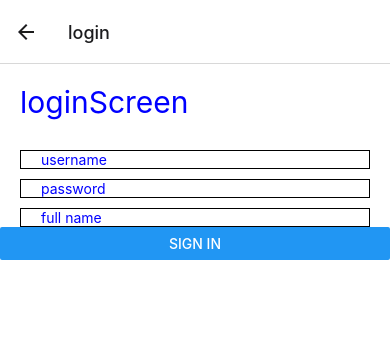
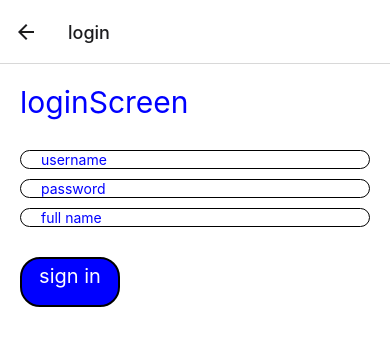
Before and after one commit to Sumeshc99/todo-list, a React Native app: screen /login in a window 390 px wide. Shown: the top 346 px of the page. Built offline with nearby package versions, Linux system fonts and the light colour scheme.

Commit message:
loginpage

```diff
--- a/src/screen/LoginScreen.js
+++ b/src/screen/LoginScreen.js
@@ -1,80 +1,96 @@
-import { StyleSheet, Text, View,TextInput, Button } from 'react-native'
-import React, { useState } from 'react'
-import { useNavigation } from '@react-navigation/native'
-import Navigation from '../Navigation/Navigation'
-
+import {
+  StyleSheet,
+  Text,
+  View,
+  TextInput,
+  Button,
+  TouchableOpacity,
+} from 'react-native';
+import React, {useState} from 'react';
+import {useNavigation} from '@react-navigation/native';
+import Navigation from '../Navigation/Navigation';
 
 const LoginScreen = () => {
-    const navigation =  useNavigation()
+  const navigation = useNavigation();
 
-    const [name, setname] = useState('')
-    const [password, setpassword] = useState('')
-    const [fullname,setfullname] = useState('')
-    console.log('name',name);
+  const [name, setname] = useState('');
+  const [password, setpassword] = useState('');
+  const [fullname, setfullname] = useState('');
+  console.log('name', name);
   return (
-    <View style={{backgroundColor:'white',flex:1}}>
+    <View style={{backgroundColor: 'white', flex: 1}}>
       <Text style={styles.title}>loginScreen</Text>
+
         <TextInput
-      placeholder='username'
-      placeholderTextColor={"blue"}
-      style={styles.username}
+          placeholder="username"
+          placeholderTextColor={'blue'}
+          style={styles.row}
           value={name}
-      onChangeText={(text) => setname(text)}
+          onChangeText={text => setname(text)}
         />
 
         <TextInput
-      placeholder='password'
+          placeholder="password"
           placeholderTextColor={'blue'}
-      style={styles.password}
+          style={styles.row}
           value={password}
           secureTextEntry={true}
-      onChangeText={(text) => setpassword(text)}
+          onChangeText={text => setpassword(text)}
         />
 
         <TextInput
-        placeholder='full name'
+          placeholder="full name"
           placeholderTextColor={'blue'}
-        style={styles.fullname}
+          style={styles.row}
           value={fullname}
-        onChangeText={(text) => setfullname(text)}
+          onChangeText={text => setfullname(text)}
         />
-
-      <Button title='sign in' onPress={() => navigation.navigate('loginpage',{
+      <TouchableOpacity
+        style={styles.btnstyle}
+        onPress={() =>
+          navigation.navigate('loginpage', {
             username: name,
             userpassword: password,
-        fullname:fullname,
-      })} />
+            fullname: fullname,
+          })
+        }>
+        <Text style={styles.signintxt}>sign in</Text>
+      </TouchableOpacity>
     </View>
-  )
-}
+  );
+};
 
-export default LoginScreen
+export default LoginScreen;
 
 const styles = StyleSheet.create({
-    title:{
-        fontSize:30,
-        margin:20,
-        color:'blue',
+  title: {
+    fontSize: 30,
+    margin: 20,
+    color: 'blue',
   },
 
-    username:{
-        borderWidth:1,
-        marginTop:10,
-        marginHorizontal:20,
-        paddingLeft:20,
+  row:{
+    borderWidth: 1,
+    marginTop: 10,
+    marginHorizontal: 20,
+    paddingLeft: 20,
+    borderRadius:20
   },
 
-    password:{
-        borderWidth:1,
-        marginTop:10,
-        marginHorizontal:20,
-        paddingLeft:20,
+  btnstyle: {
+    margin: 20,
+    marginTop:30,
+    width: 100,
+    height: 50,
+    backgroundColor: 'blue',
+    borderWidth: 2,
+    borderRadius: 20,
+    paddingVertical: 5,
   },
 
-    fullname:{
-        borderWidth:1,
-        marginTop:10,
-        marginHorizontal:20,
-        paddingLeft:20,
-    }
-})
+  signintxt: {
+    color: 'white',
+    fontSize: 20,
+    textAlign: 'center',
+  },
+});
```
Lines whose indentation alone changed are shown as unchanged.
